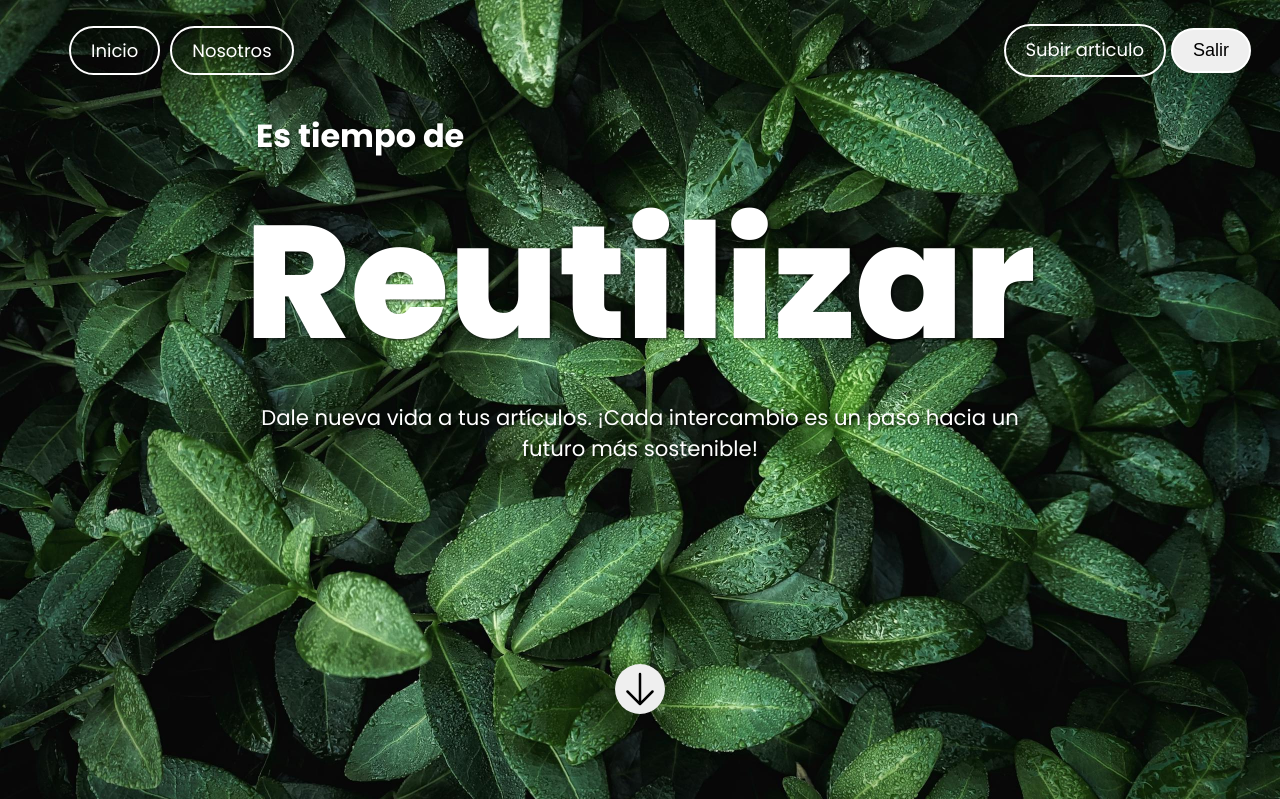
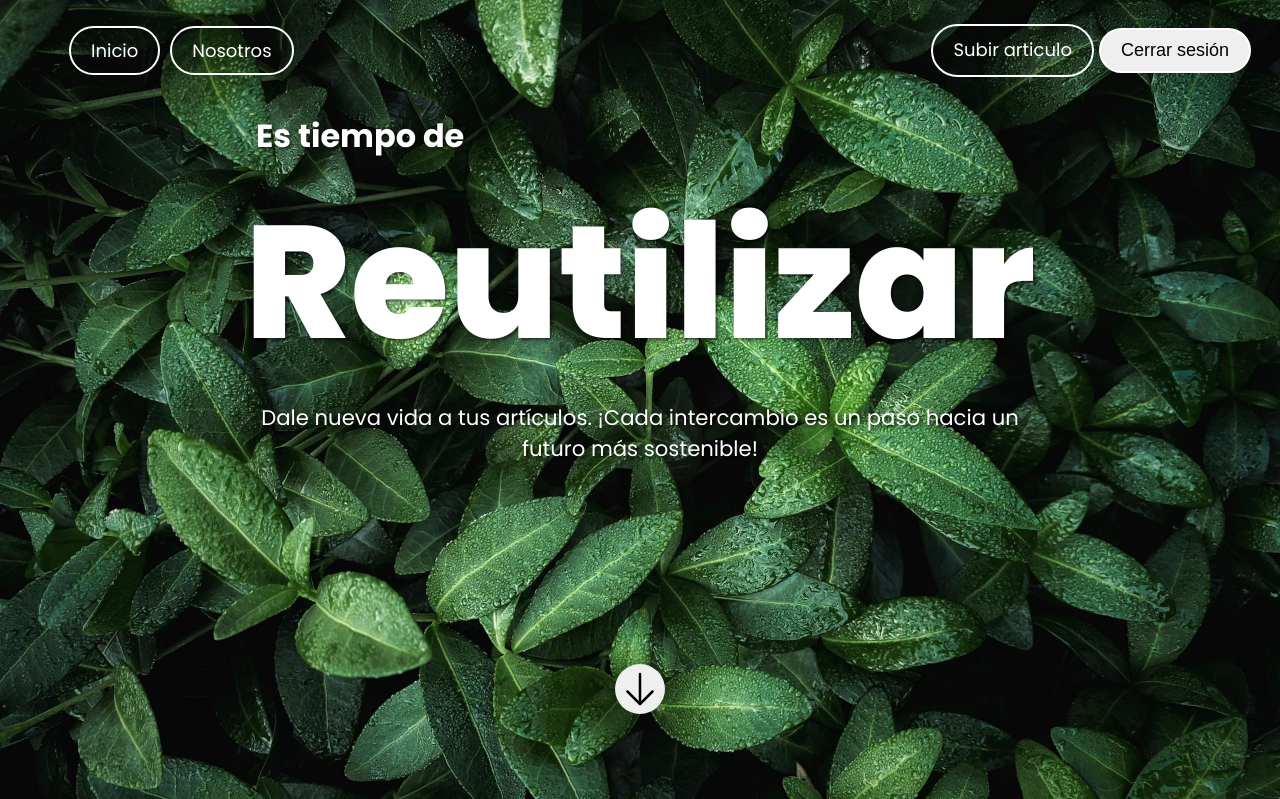
Before and after one commit to Ezequielpm/proyecto-web-ambiental, a Django app: page / in a window 1280 px wide. Shown: the top 799 px of the page. Run offline with Django 5.2, Linux system fonts and the light colour scheme; a user stored in the database is signed in; data comes from the database, SQL or seed files in the repository.

Commit message:
se agrega la url de about para redirigir

```diff
--- a/core/templates/core/index.html
+++ b/core/templates/core/index.html
@@ -28,7 +28,7 @@
                 data-aos="zoom-in"
                 data-aos-duration="2000"
                 class="nav-item"
-                href="#"
+                href="{% url 'nosotros' %}"
                 >Nosotros</a
               >
             </li>
@@ -78,7 +78,7 @@
             <li>
               <form id="logout-form" method="post" action="{% url 'logout' %}">
                 {% csrf_token %}
-                <button type="submit" data-aos="zoom-in" data-aos-duration="2000" class="nav-item" role="link" >Salir</button>
+                <button type="submit" data-aos="zoom-in" data-aos-duration="2000" class="nav-item" role="link" >Cerrar sesión</button>
               </form>
               {% comment %} <a
                 data-aos="zoom-in"
```
